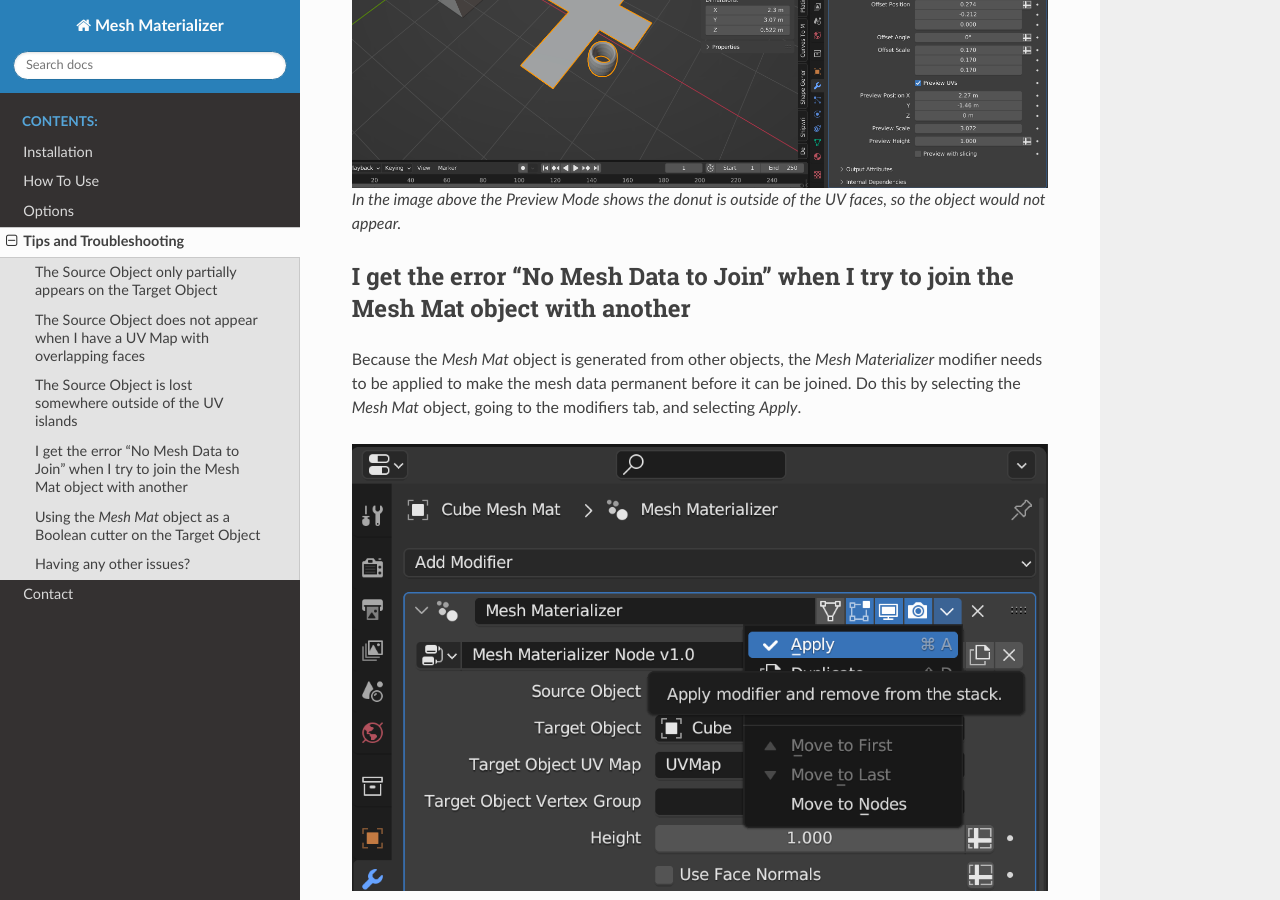
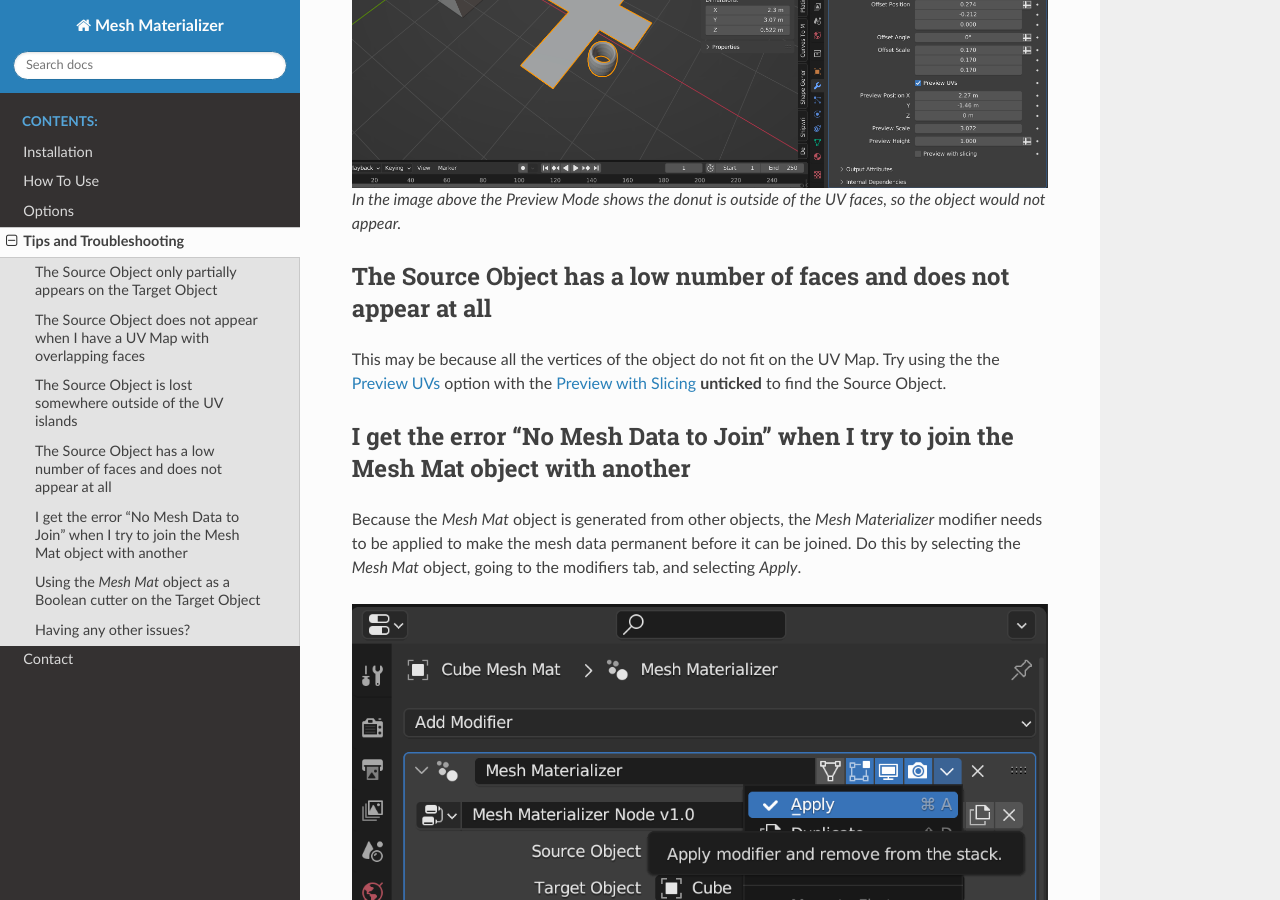
Before and after one commit to mkingsnorth/mesh_materializer_docs, a Sphinx documentation site: the page built from docs/troubleshooting.rst, in a window 1280 px wide and 900 px high, scrolled down 2962 px. Built offline with Sphinx 7.4.7 and the Read the Docs theme 2.0.0, drawn with Linux system fonts in a browser that asks for light colours.

Commit message:
Added not about too few vertices

```diff
--- a/docs/troubleshooting.rst
+++ b/docs/troubleshooting.rst
@@ -52,6 +52,11 @@
 
     In the image above the Preview Mode shows the donut is outside of the UV faces, so the object would not appear.
 
+========================================================================
+The Source Object has a low number of faces and does not appear at all
+========================================================================
+
+This may be because all the vertices of the object do not fit on the UV Map.  Try using the  the :ref:`Preview UVs` option with the :ref:`Preview with slicing` **unticked** to find the Source Object.
 
 ===========================================================================================
 I get the error "No Mesh Data to Join" when I try to join the Mesh Mat object with another
```
